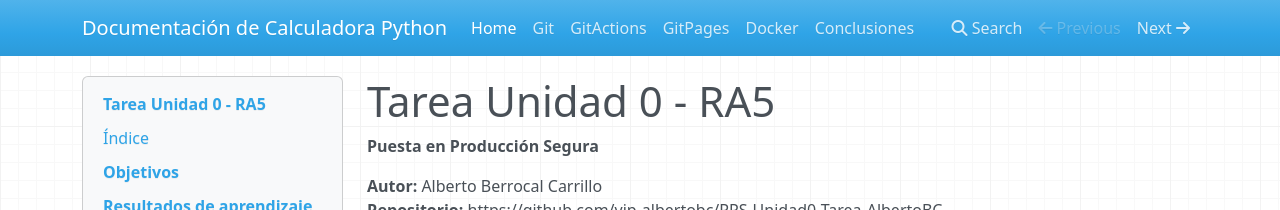
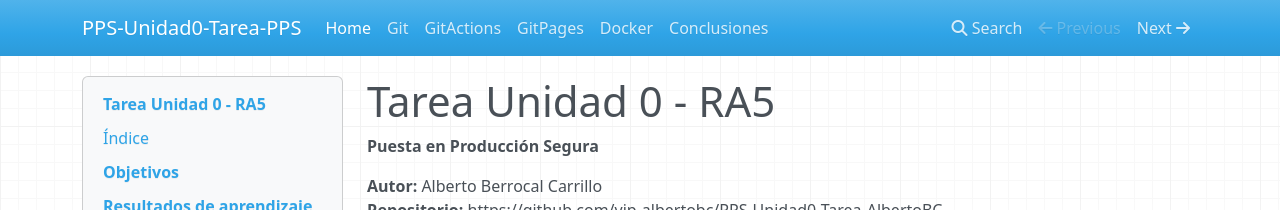
Before and after one commit to vjp-albertobc/PPS-Unidad0-Tarea-AlbertoBC, an MkDocs documentation site: the page built from docs/index.md, in a window 1280 px wide. Shown: the top 210 px of the page. Built offline with MkDocs 1.6.1, drawn with Linux system fonts in a browser that asks for light colours; nearby versions of some CDN libraries.

Commit message:
cambio titulo del sitio web

```diff
--- a/mkdocs.yml
+++ b/mkdocs.yml
@@ -3,7 +3,7 @@
 # -------------------------------------------------------------
 # CONFIGURACIÓN GENERAL DEL SITIO
 # -------------------------------------------------------------
-site_name: Documentación de Calculadora Python # Define el título que aparecerá en la barra de navegación y en la etiqueta <title> del navegador.
+site_name: PPS-Unidad0-Tarea-PPS # Define el título que aparecerá en la barra de navegación y en la etiqueta <title> del navegador.
 
 # -------------------------------------------------------------
 # ESTRUCTURA DE NAVEGACIÓN (MENÚ)
```
